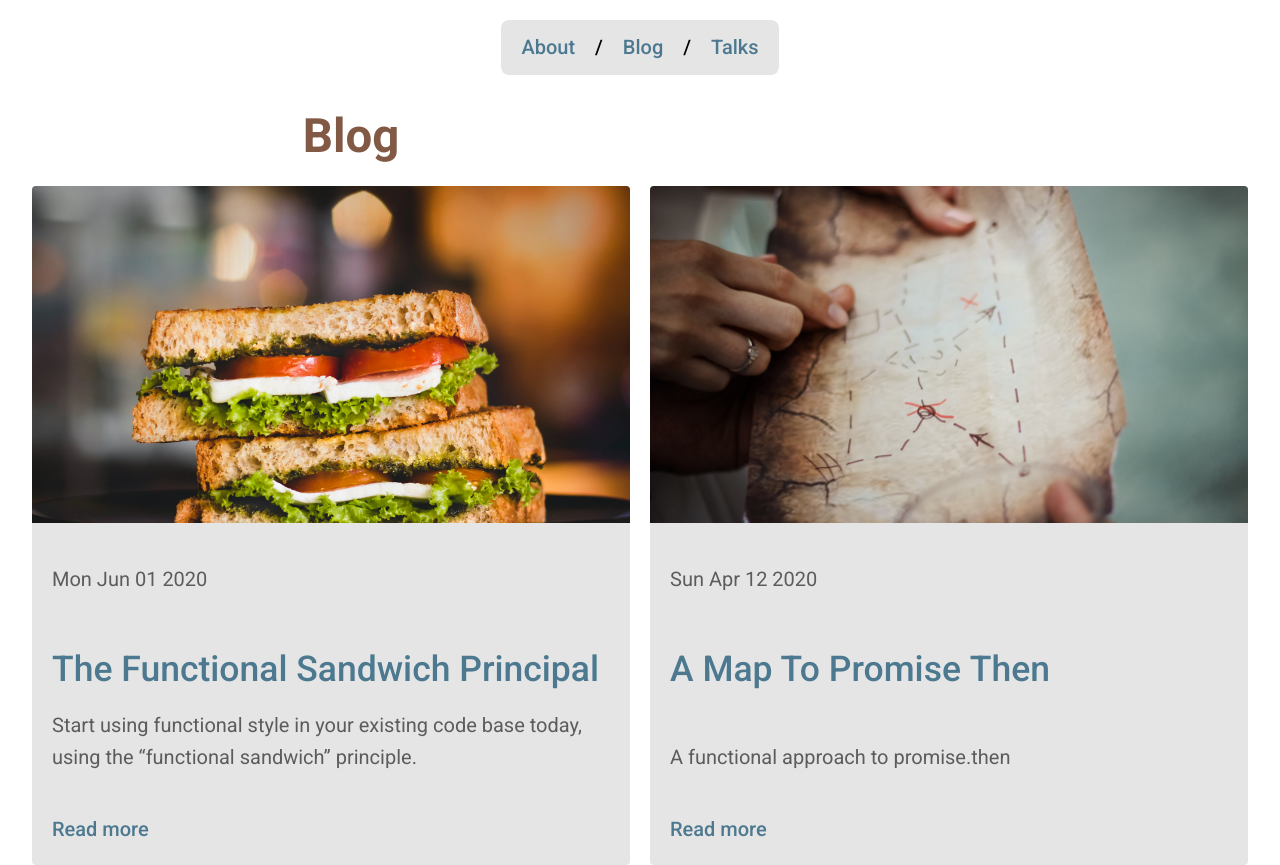
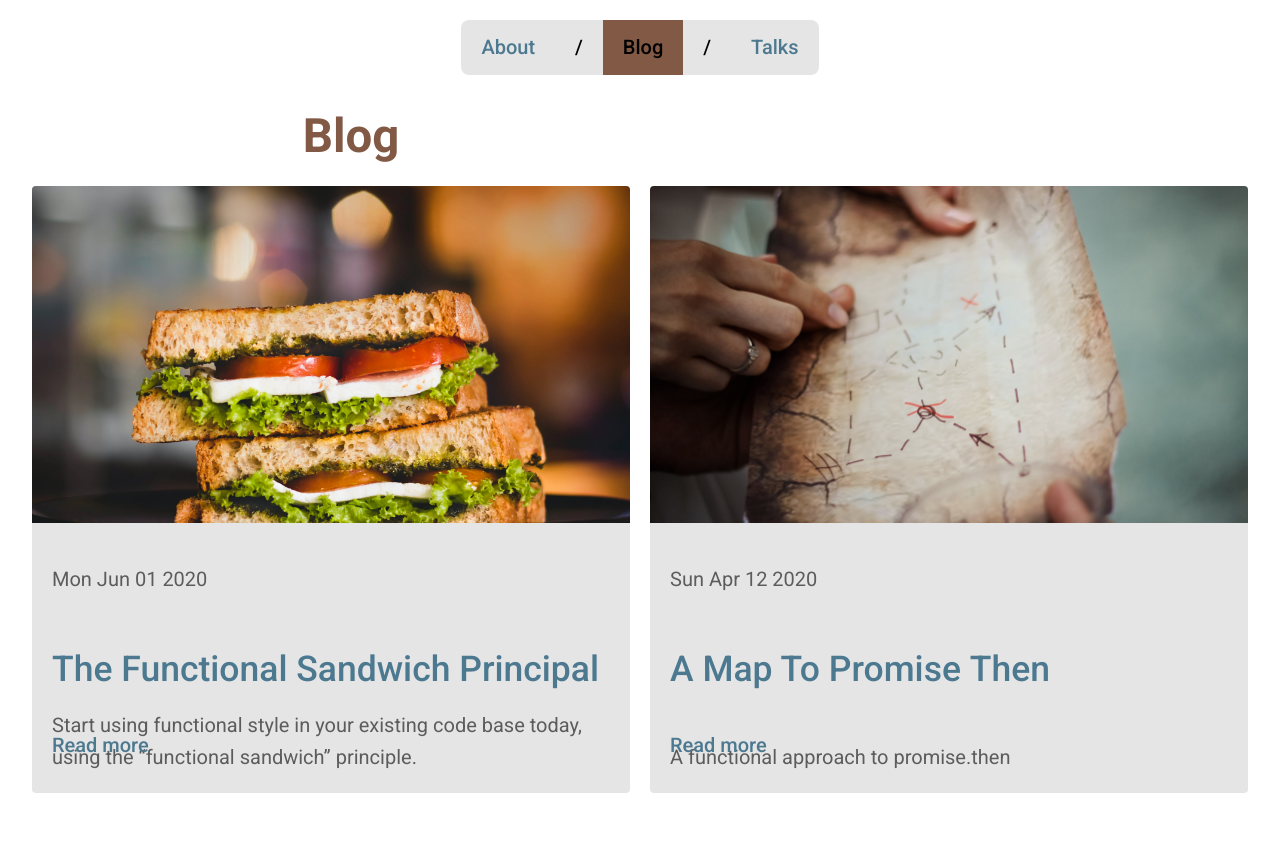
Before and after one commit to dolevoper/dolevoper.io, a Next.js app: page /blog in a window 1280 px wide. After the commit the page ends 813 px from the top, so only its background shows below. Built offline with nearby package versions, Linux system fonts and the light colour scheme.

Commit message:
blog grid fix header active link indication

```diff
--- a/app/Header.module.css
+++ b/app/Header.module.css
@@ -5,21 +5,32 @@
 .siteLinks {
     --horizontal-spacing: var(--step-0);
     display: flex;
+    list-style: none;
     gap: var(--horizontal-spacing);
     width: fit-content;
     margin-inline: auto;
     background: var(--color-surface);
-    padding: var(--step--2) var(--horizontal-spacing);
     border-radius: 8px;
+    overflow: hidden;
 }
 
 .siteLinks li {
-    display: inline;
+    display: flex;
+    align-items: baseline;
+    gap: var(--horizontal-spacing);
 }
 
 .siteLinks li+li::before {
     content: "/";
-    margin-inline-end: var(--horizontal-spacing);
     font-weight: 500;
     color: var(--color-text-accent);
 }
+
+.siteLinks a {
+    padding: var(--step--2) var(--horizontal-spacing);
+}
+
+.siteLinks a[data-active] {
+    background: var(--color-primary);
+    color: var(--color-text-accent);
+}
--- a/app/Header.tsx
+++ b/app/Header.tsx
@@ -1,14 +1,26 @@
+"use client";
+import { usePathname } from "next/navigation";
+import Link from "next/link";
 import styles from "./Header.module.css";
-import Link from "next/link";
+
+const links = [
+    { text: "About", href: "/" },
+    { text: "Blog", href: "/blog" },
+    { text: "Talks", href: "/talks" },
+];
 
 export default function Header() {
+    const pathname = usePathname()
+
     return (
         <header className={styles.header}>
             <nav>
                 <ul className={styles.siteLinks}>
-                    <li><Link href="/">About</Link></li>
-                    <li><Link href="/blog">Blog</Link></li>
-                    <li><Link href="/talks">Talks</Link></li>
+                    {links.map(({ text, href }, index) => (
+                        <li key={index}>
+                            <Link href={href} data-active={pathname === href ? "" : undefined}>{text}</Link>
+                        </li>
+                    ))}
                 </ul>
             </nav>
         </header>
--- a/app/blog/page.module.css
+++ b/app/blog/page.module.css
@@ -4,11 +4,11 @@
 }
 
 .catalog {
+    --template-rows: auto auto auto 1fr auto;
     display: grid;
     grid-template-columns: repeat(auto-fit, minmax(30ch, 1fr));
-    grid-template-rows: auto auto auto 1fr auto;
+    grid-template-rows: var(--template-rows);
     padding: 0;
-    flex-wrap: wrap;
     list-style: none;
     gap: var(--step-0);
 }
@@ -16,14 +16,13 @@
 .card {
     --padding: var(--step-0);
     --border-radius: 4px;
-    grid-row: span 5;
+    grid-row: span 4;
     display: grid;
-    grid-template-rows: auto auto auto 1fr auto;
+    grid-template-rows: var(--template-rows);
     grid-template-rows: subgrid;
     background: var(--color-surface);
     padding: var(--padding);
     border-radius: var(--border-radius);
-    height: 650px;
 }
 
 .card > *+* {
--- a/app/blog/page.tsx
+++ b/app/blog/page.tsx
@@ -19,7 +19,6 @@ export default async function Blog() {
             </header>
             <ol className={styles.catalog}>
                 {posts.map((post) => (
-                    <>
                     <li key={post.slug} className={styles.card}>
                         <div className={styles.imageWrapper}>
                             <Link className={styles.readMore} href={`/blog/${post.slug}`}>
@@ -31,7 +30,6 @@ export default async function Blog() {
                         <p>{post.description}</p>
                         <Link className={styles.readMore} href={`/blog/${post.slug}`}>Read more</Link>
                     </li>
-                    </>
                 ))}
             </ol>
         </Main>
```
Lines whose indentation alone changed are shown as unchanged.
